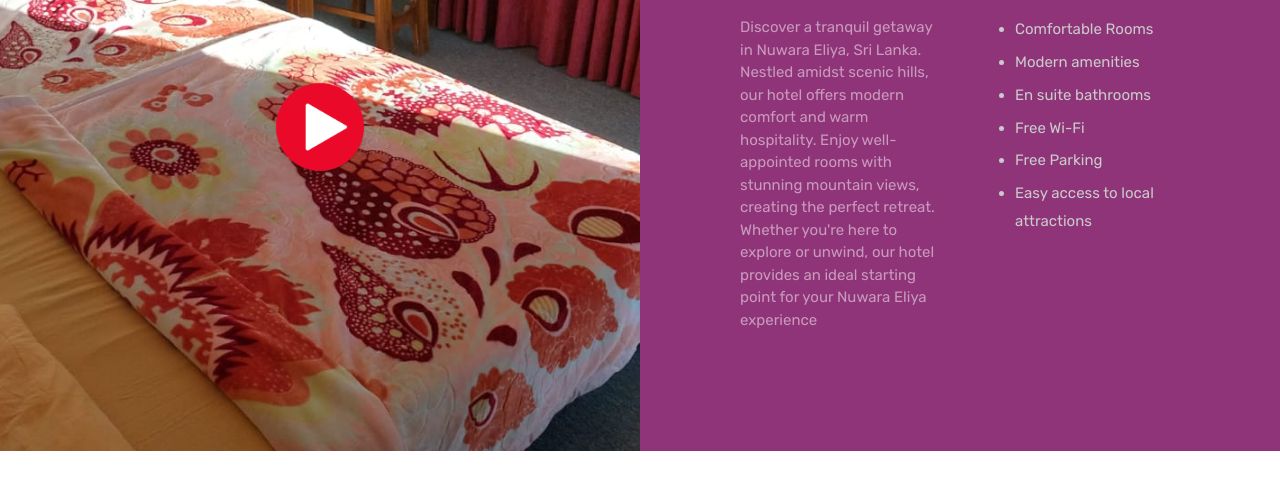
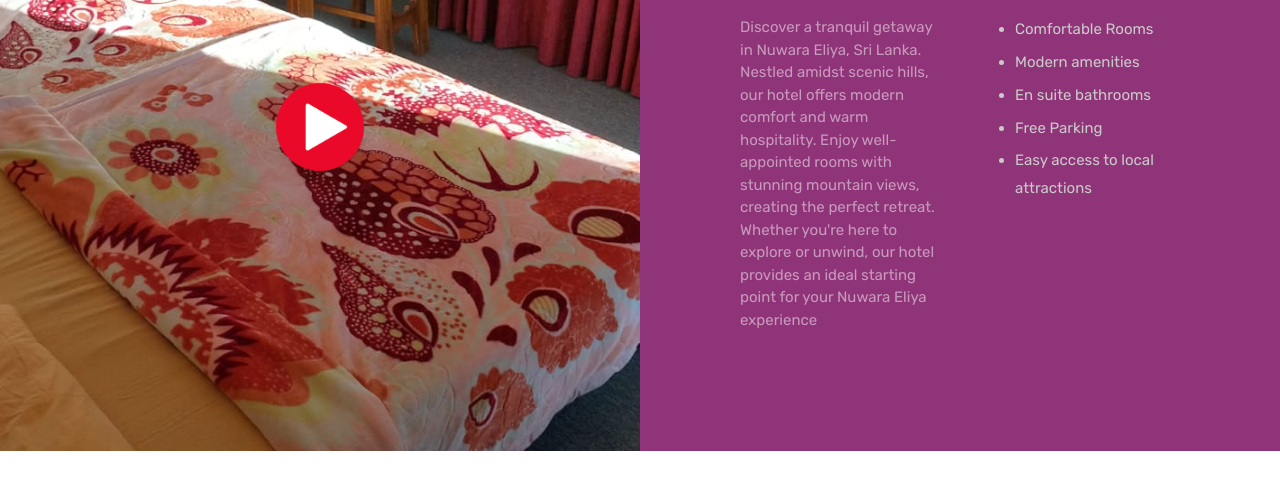
Before and after one commit to creekviewinn/creekviewinn.github.io, a website: page about.html in a window 1280 px wide. Shown: the part 3794-4287 px from the top of the page. Drawn offline with Linux system fonts and the light colour scheme; files whose address does not match are found by name.

Commit message:
Update about.html

```diff
--- a/about.html
+++ b/about.html
@@ -188,7 +188,6 @@
               <li>Comfortable Rooms</li>
                <li>Modern amenities</li>
                 <li>En suite bathrooms</li>
-                <li>Free Wi-Fi</li>
                 <li>Free Parking</li>
                 <li>Easy access to local attractions</li>
             </ul>
```
